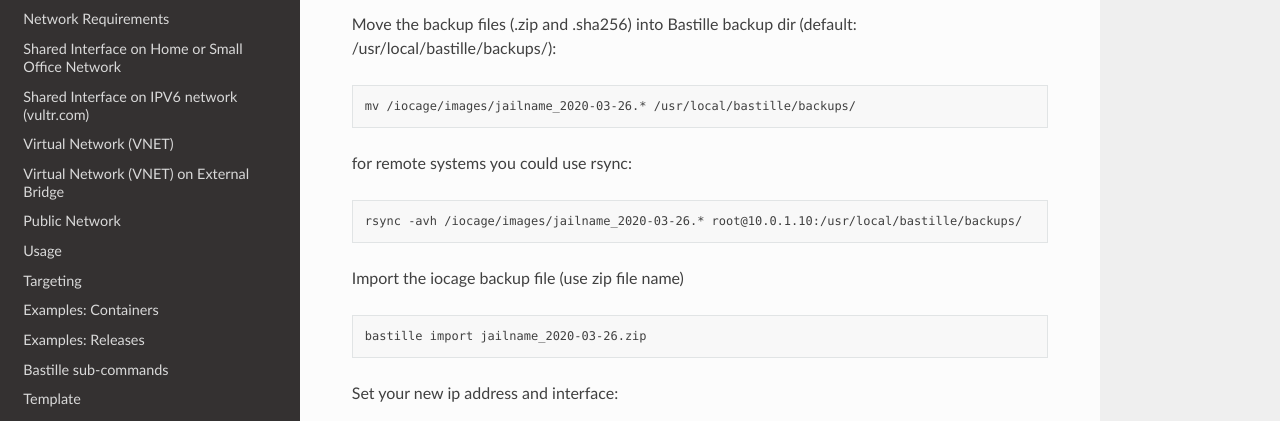
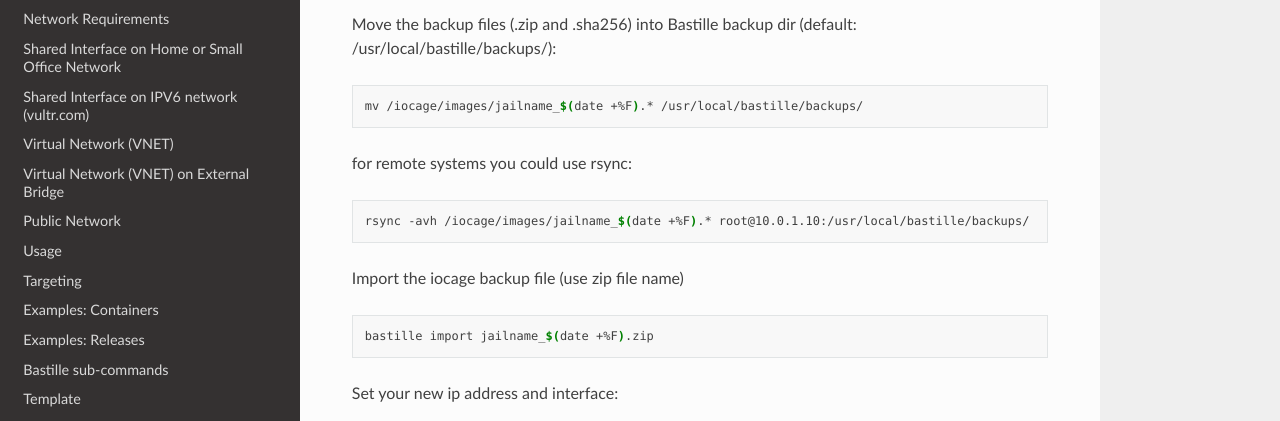
Before and after one commit to BastilleBSD/bastille, a Sphinx documentation site: the page built from docs/chapters/migration.rst, in a window 1280 px wide and 984 px high. Shown: the part 217-638 px from the top of the window. Built offline with Sphinx 7.4.7 and the Read the Docs theme 2.0.0, drawn with Linux system fonts in a browser that asks for light colours; pages that are not in the unit, such as notebooks, are missing from menus.

Commit message:
update filenames

```diff
--- a/docs/chapters/migration.rst
+++ b/docs/chapters/migration.rst
@@ -9,20 +9,20 @@ Move the backup files (.zip and .sha256) into Bastille backup dir (default: /usr
 
 .. code-block:: shell
 
-     mv /iocage/images/jailname_2020-03-26.* /usr/local/bastille/backups/
+     mv /iocage/images/jailname_$(date +%F).* /usr/local/bastille/backups/
 
 for remote systems you could use rsync:
 
 .. code-block:: shell
 
-     rsync -avh /iocage/images/jailname_2020-03-26.* root@10.0.1.10:/usr/local/bastille/backups/
+     rsync -avh /iocage/images/jailname_$(date +%F).* root@10.0.1.10:/usr/local/bastille/backups/
 
 
 Import the iocage backup file (use zip file name)
 
 .. code-block:: shell
 
-     bastille import jailname_2020-03-26.zip
+     bastille import jailname_$(date +%F).zip
 
 Set your new ip address and interface:
 
```
